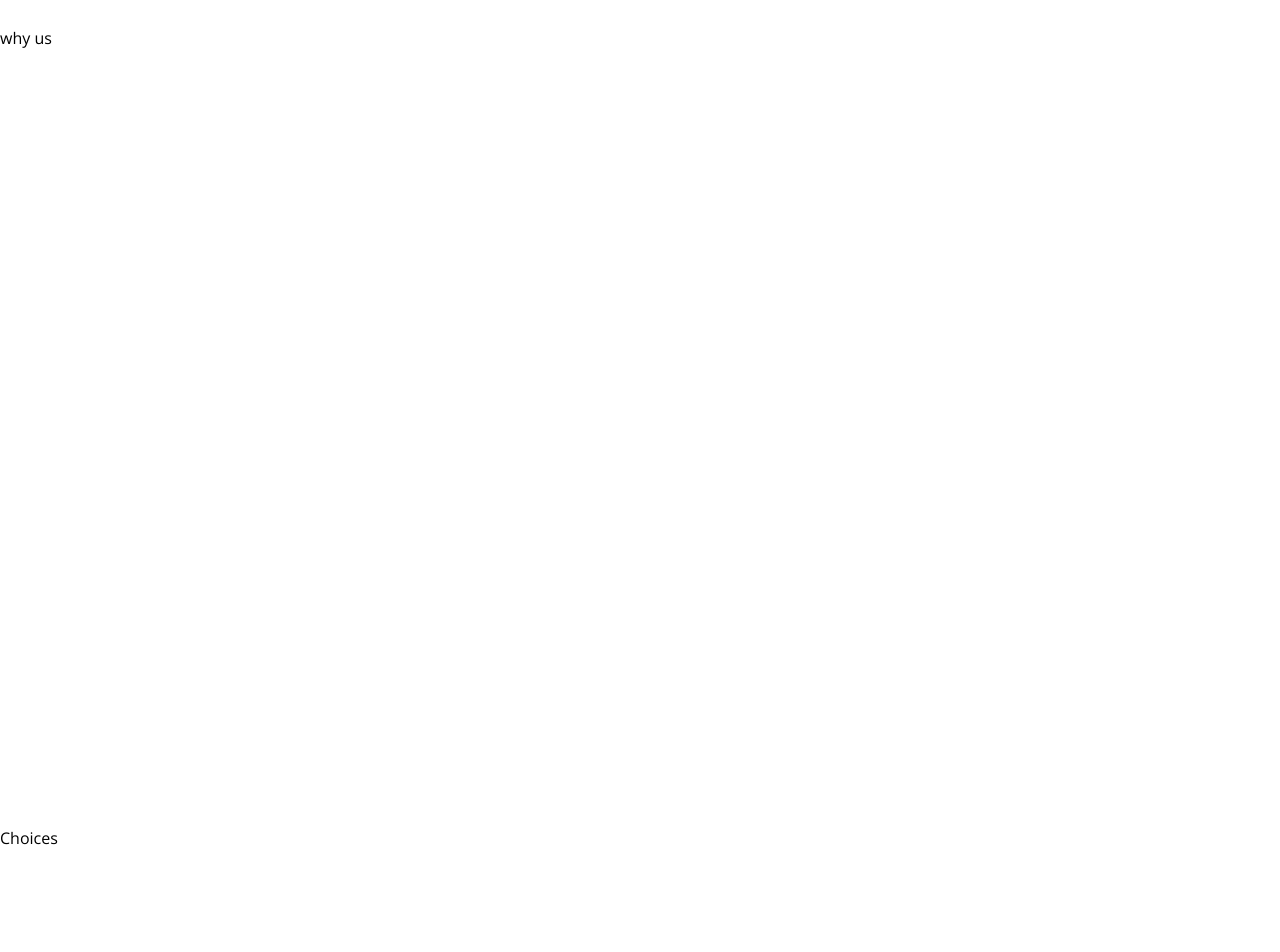
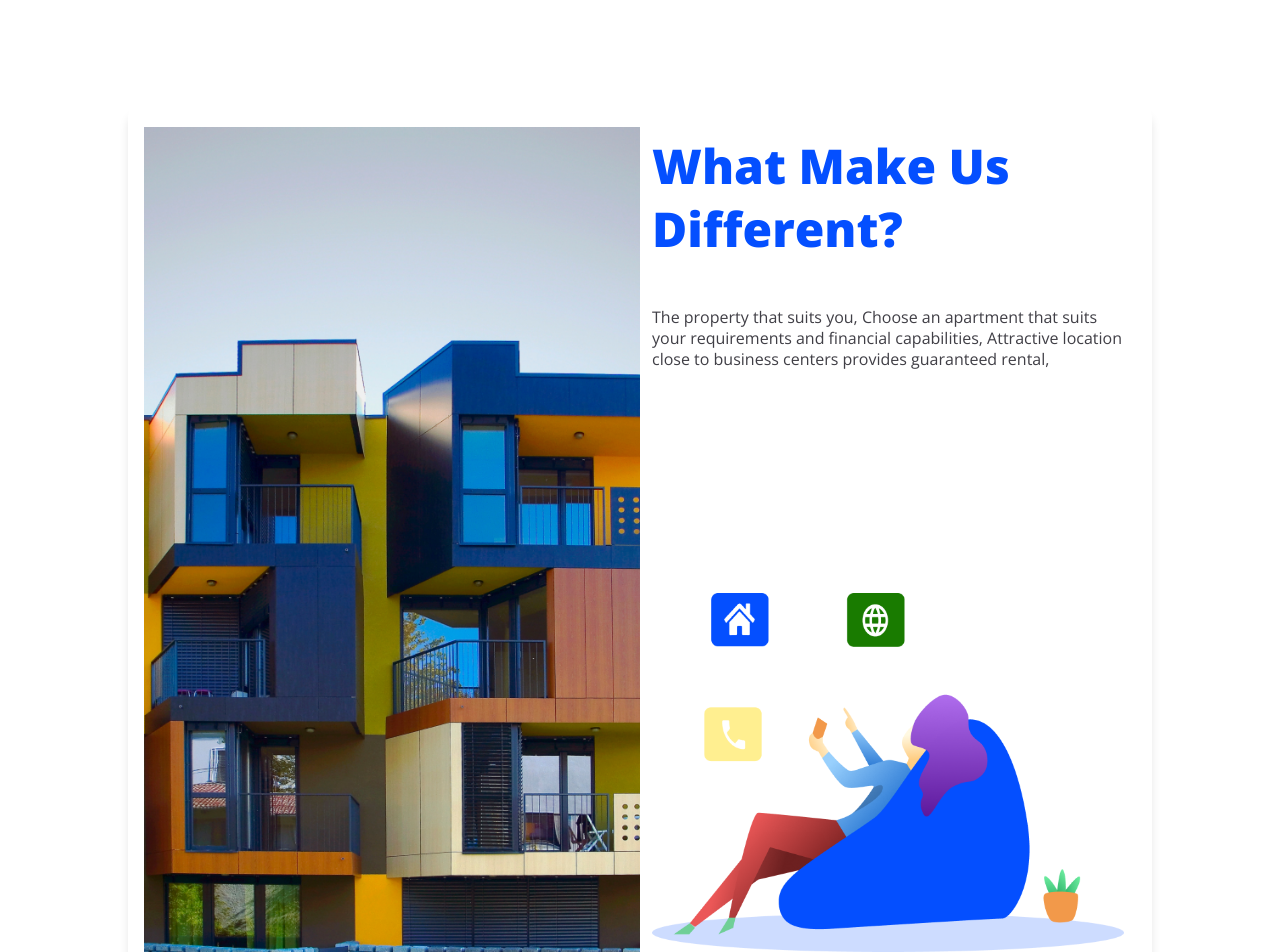
Before and after one commit to nbn2000/home-real-estate, a React (Vite) app: page / in a window 1280 px wide. Shown: the part 3600-4552 px from the top of the page. Built offline with nearby package versions, Linux system fonts and the light colour scheme.

Commit message:
why us section is ready

```diff
--- a/src/sections/Choices.jsx
+++ b/src/sections/Choices.jsx
@@ -1,5 +1,5 @@
 const Choices = () => {
-  return <div className="h-screen">Choices</div>;
+  return <div className="container-x-axis container-y-axis"></div>;
 };
 
 export default Choices;
--- a/src/sections/WhyUs.jsx
+++ b/src/sections/WhyUs.jsx
@@ -1,7 +1,34 @@
+import homeImg from "/WhyUs.png";
+import WhyUs2 from "/WhyUs2.png";
+
 const WhyUs = () => {
   return (
-    <section id="why-medix" className="h-screen">
-      why us
+    <section id="why-medix" className="container-x-axis container-y-axis">
+      <div className="flex flex-row justify-between items-center md:shadow-[0px_10px_10px_0px_rgba(0,0,0,0.1)] md:rounded-[10px] p-4">
+        <div className="w-1/2 hidden md:block bg-slate-600">
+          <img
+            src={homeImg}
+            alt="why us logo home img"
+            className="w-full h-full"
+          />
+        </div>
+        <div className="flex flex-col justify-center items-center gap-[80px] lg:gap-[100px] md:w-1/2 p-3">
+          <div className="flex flex-col justify-center items-center gap-[47px] md:justify-between h-max">
+            <span className="typography-xxl2-heading text-primary text-center md:text-start">
+              What Make Us Different?
+            </span>
+            <span className="typography-md text-textColor text-center md:text-start">
+              The property that suits you, Choose an apartment that suits your
+              requirements and financial capabilities, Attractive location close
+              to business centers provides guaranteed rental,
+            </span>
+          </div>
+          <br className="hidden lg:block" />
+          <div className="w-full h-max">
+            <img src={WhyUs2} alt="why us logo" className="w-full" />
+          </div>
+        </div>
+      </div>
     </section>
   );
 };
```
Also changed, not shown: public/WhyUs.png (added), public/WhyUs2.png (added).
